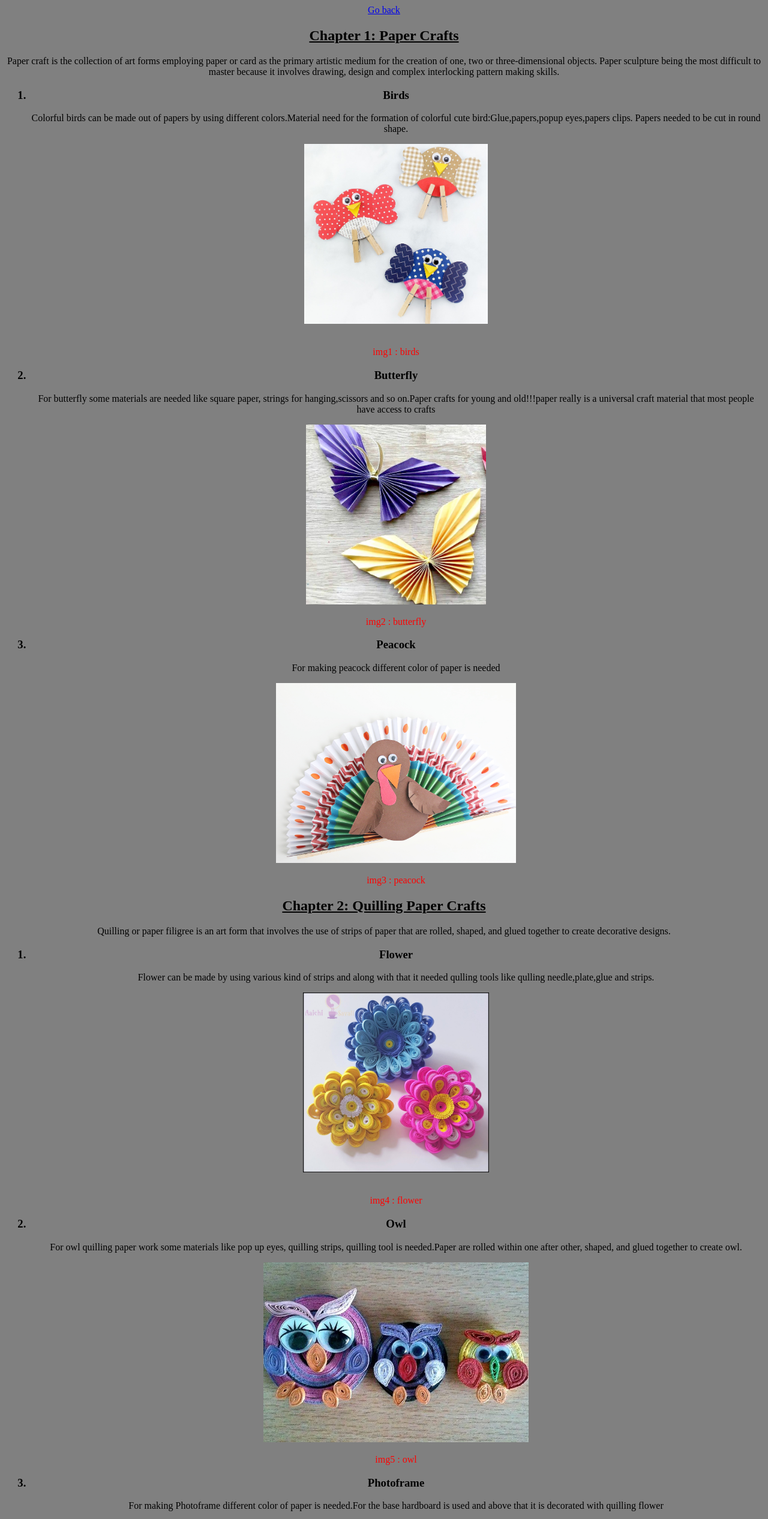
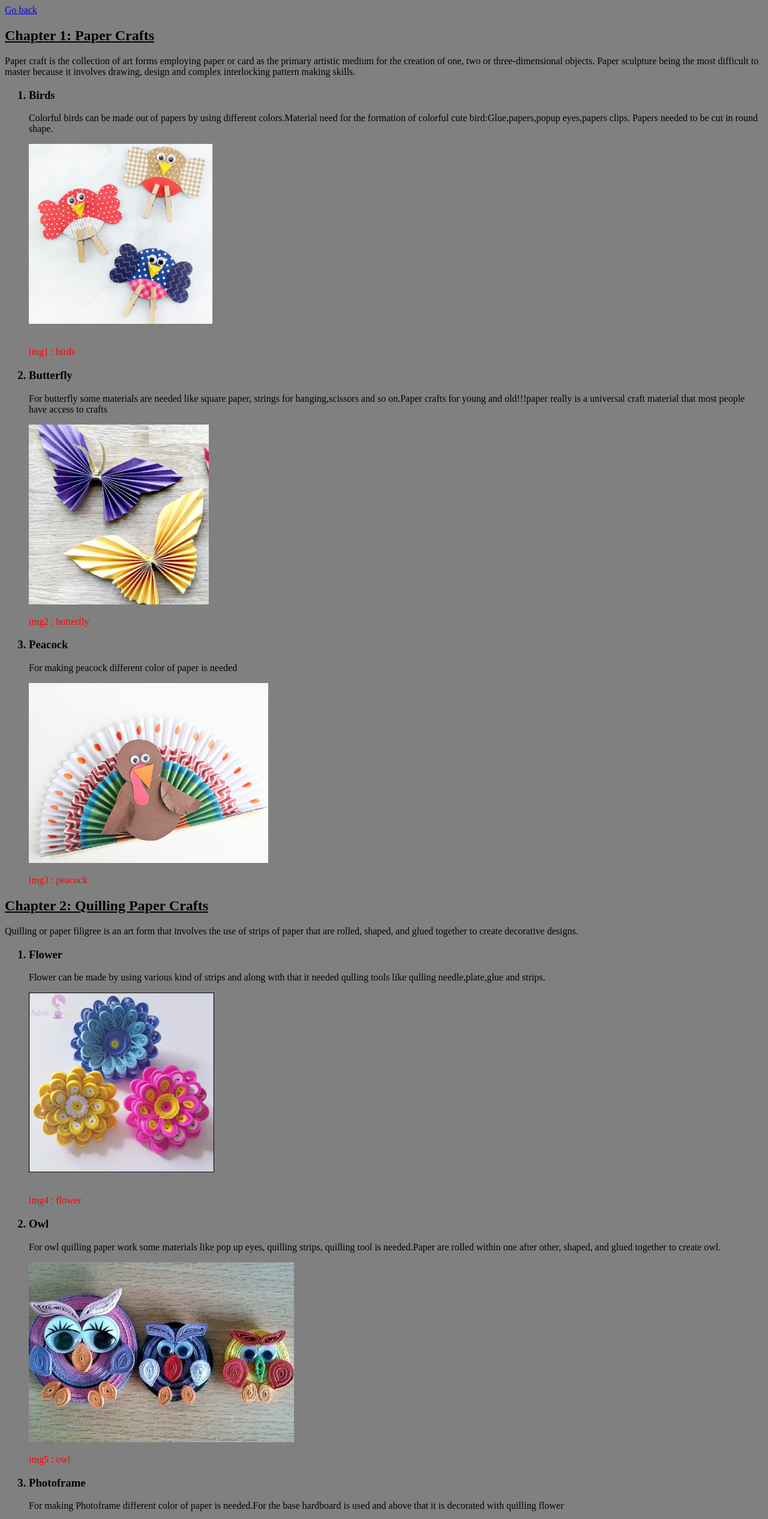
Before and after one commit to jagravipatel/group-5-lab-2, a plain HTML site: page chaitaliben/documentation.html in a window 1280 px wide. Shown: the top 2533 px of the page at 60% size. Drawn offline with Linux system fonts and the light colour scheme.

Commit message:
Made some small changes to the html files

```diff
--- a/chaitaliben/documentation.html
+++ b/chaitaliben/documentation.html
@@ -5,16 +5,16 @@
 			Welcome to documentation!
 		</title>
 	</head>
-	<body bgcolor="grey" align="center">
+	<body bgcolor="grey">
 		<a href="index.html"> Go back </a>
 
-		<h2> <u> Chapter 1: Paper Crafts </u></h2>
+		<h2 id="d1"> <u> Chapter 1: Paper Crafts </u></h2>
 
 		<p>Paper craft is the collection of art forms employing paper or card as the primary artistic medium for the creation of one,
 		     two or three-dimensional objects. Paper sculpture being the most difficult to master because it involves drawing, design
 		     and complex interlocking pattern making skills.</p>
-		<ol id="d1">
-			<b><h3><li>
+		<ol>
+			<b><h3 id="im1"><li>
 				Birds
 
 			</li></h3></b>
@@ -25,7 +25,7 @@
 			<img src ="images/i1.jpg" height="300px" id="i1"><br><br>
 			<p> <font color="red">img1 : birds </font> </p>
 
-			<b><h3><li>
+			<b><h3 id="im2"><li>
 				Butterfly
 			</li></h3></b>
 			<p>For butterfly some materials are needed like square paper, strings for hanging,scissors and so on.Paper crafts for young and old!!!paper really is a universal craft material that most people have access to crafts</p>
@@ -33,7 +33,7 @@
 
 			<p><font color="red"> img2 : butterfly</font> </p>
 
-			<b><h3><li>
+			<b><h3 id="im3"><li>
 				Peacock
 			</li></h3></b>
 			<p>For making peacock different color of paper is needed</p>
@@ -43,10 +43,10 @@
 		</ol>
 
 
-				<h2> <u> Chapter 2: Quilling Paper Crafts </u> </h2>
+				<h2 id="d2"> <u> Chapter 2: Quilling Paper Crafts </u> </h2>
 			<p>Quilling or paper filigree is an art form that involves the use of strips of paper that are rolled, shaped, and glued together to create decorative designs.</p>
-		<ol id="d2">
-			<b><h3><li>
+		<ol>
+			<b><h3 id="im4"><li>
 				Flower
 			</li></h3></b>
 			<p>
@@ -54,14 +54,14 @@
 			</p>
 			<img src ="images/i5.jpg" height="300px" id="i4"><br><br>
 			<p> <font color="red"> img4 : flower </font></p>
-			<b><h3><li>
+			<b><h3 id="im5"><li>
 				Owl
 			</li></h3></b>
 			<p>For owl quilling paper work some materials like pop up eyes, quilling strips, quilling tool is needed.Paper are rolled within one after other, shaped, and glued together to create owl. </p>
 			<img src ="images/i6.jpg" height="300px" id="i5"><br>
 			<p><font color="red"> img5 : owl</font></p>
 
-			<b><h3><li> Photoframe </li></h3></b>
+			<b><h3 id="im6"><li> Photoframe </li></h3></b>
 			<p>For making Photoframe different color of paper is needed.For the base hardboard is used and above that it is decorated with quilling flower </p>
 			<img src ="images/i7.jpg" height="300px" id="i6"><br>
 			<p> <font color="red">img6 : photoframe</font></p>
@@ -69,11 +69,11 @@
 
 
 
-				<h2> <u> Chapter 3: Modular origami crafts work</u></h2>
+				<h2 id="d3"> <u> Chapter 3: Modular origami crafts work</u></h2>
 		<p>Modular origami or unit origami is a paperfolding technique which uses two or more sheets of paper to create a larger and more complex structure than would be possible using single-piece origami techniques.
 		</p>
-		<ol id="d3">
-			<b><h3><li>
+		<ol>
+			<b><h3 id="im7"><li>
 				Fish
 			</li></h3></b>
 			<p>
@@ -82,7 +82,7 @@
 			<img src ="images/i8.jpg" height="300px" id="i7"><br><br>
 			<p><font color="red"> img7 : fish </font></p>
 
-			<b><h3><li>
+			<b><h3 id="im8"><li>
 				Swan
 			</li></h3></b>
 			<p>Each individual sheet of paper is folded into a module, or unit, and then modules are assembled into an integrated flat shape or three-dimensional structure by inserting flaps into pockets created by the folding process. These insertions create tension or friction that holds the model together.</p>
@@ -90,7 +90,7 @@
 
 			<p><font color="red">img8 : swan </font></p>
 
-			<b><h3><li>
+			<b><h3 id="im9"><li>
 				Cubical ball
 			</li></h3></b>
 			<p>The six modules required for this design were developed from the traditional Japanese paperfold commonly known as the menko. Each module forms one face of the finished cube.</p>
```
